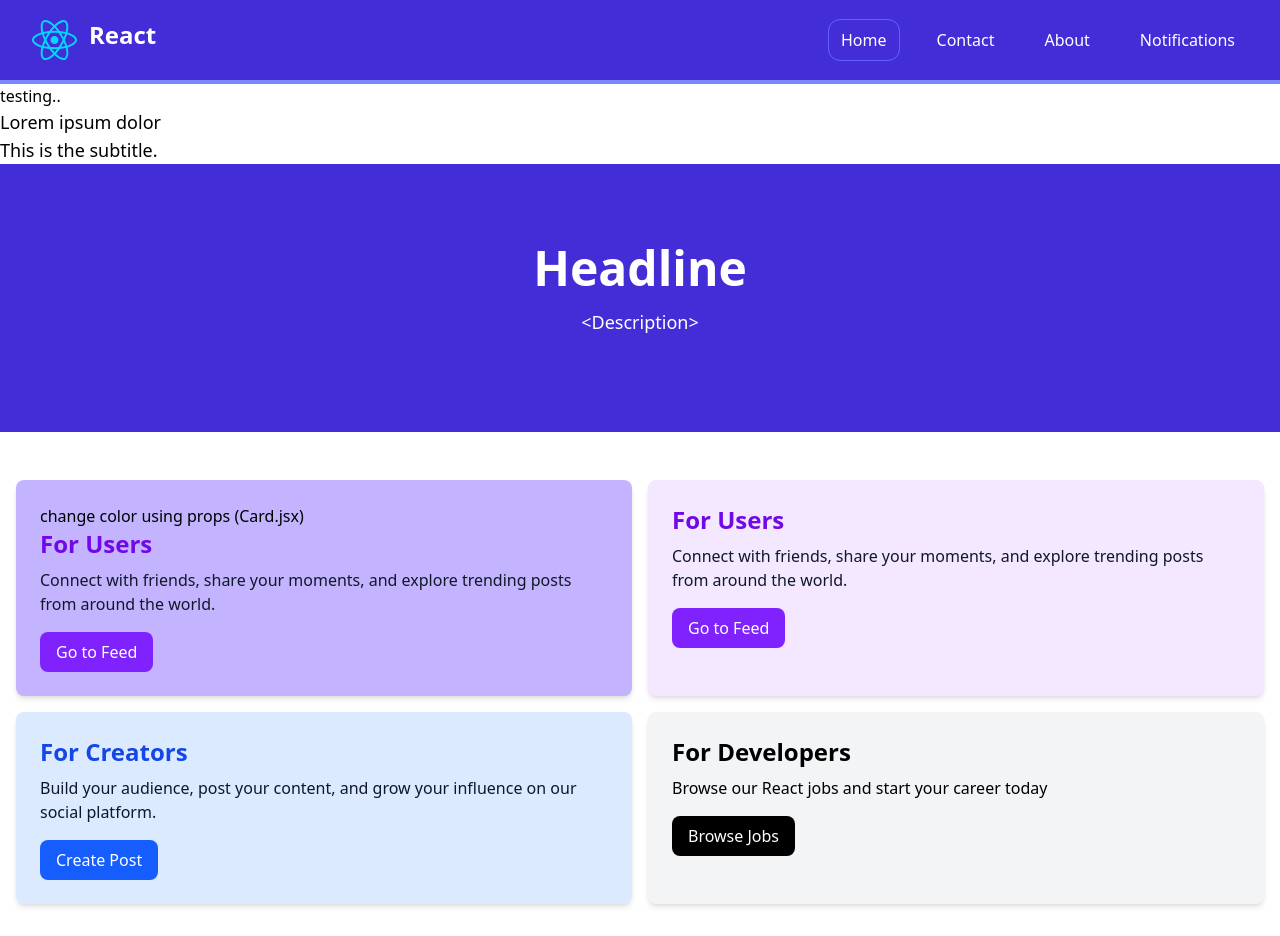
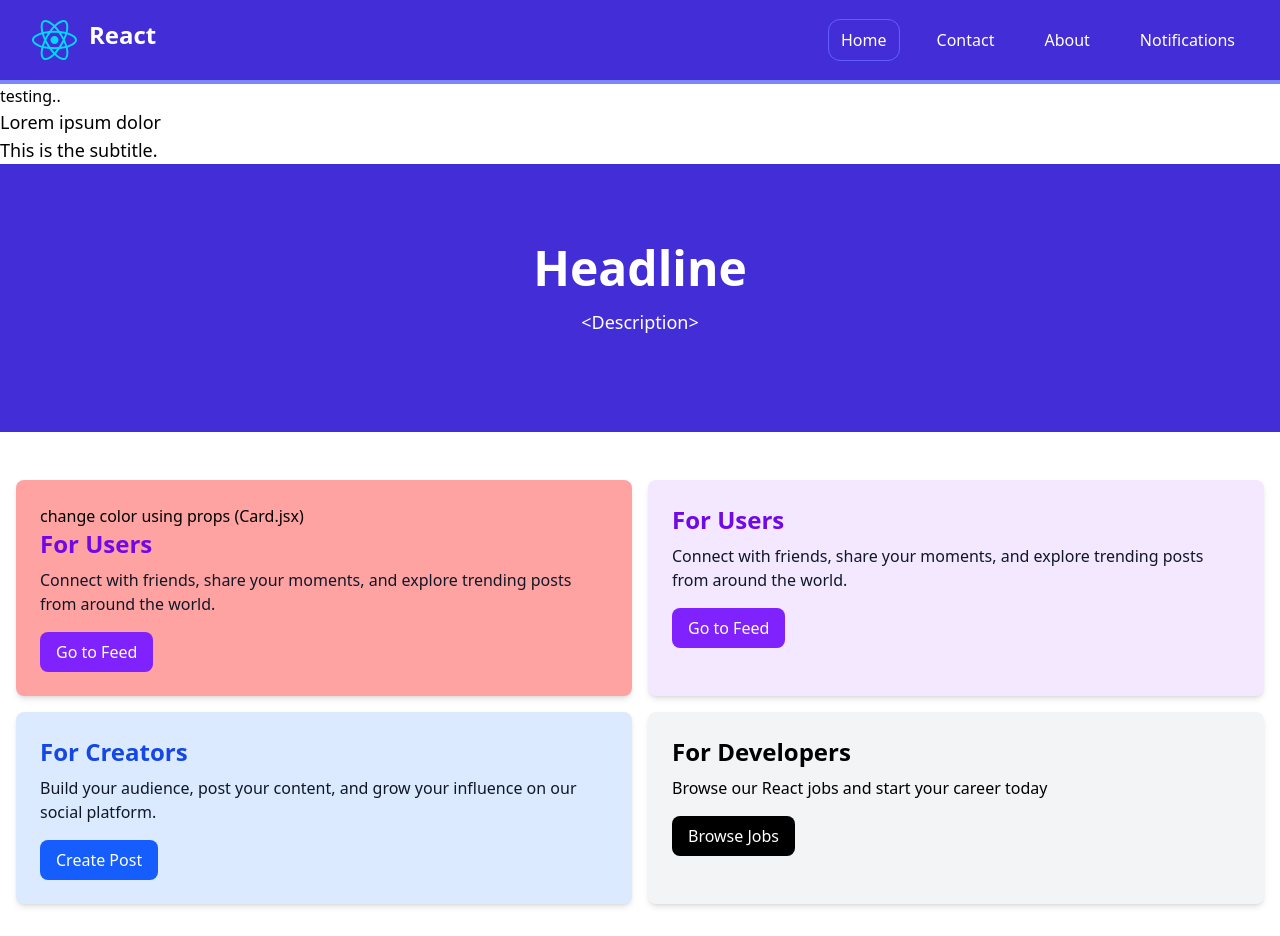
Before and after one commit to coddzz/React-Vite, a React (Vite) app: page / in a window 1280 px wide. Built offline with nearby package versions, Linux system fonts and the light colour scheme.

Commit message:
styling using props

```diff
--- a/src/components/Card.jsx
+++ b/src/components/Card.jsx
@@ -1,8 +1,8 @@
 import React from 'react'
 
-const Card = ({children}) => {
+const Card = ({children, bg='bg-violet-300'}) => {
   return (
-    <div className='bg-violet-300 p-6 rounded-lg shadow-md'>
+    <div className={`${bg} p-6 rounded-lg shadow-md`}>
         <h1 className='font-extralight'>change color using props {"(Card.jsx)"}</h1>
         {children}
     </div>
--- a/src/components/HomeCards.jsx
+++ b/src/components/HomeCards.jsx
@@ -6,7 +6,7 @@ const HomeCards = () => {
     <section className="py-4">
         <div className="container-xl lg:container m-auto">
             <div className="grid grid-cols-1 md:grid-cols-2 gap-4 p-4 rounded-lg">
-                <Card>
+                <Card bg='bg-red-300'>
                     <h2 className="text-2xl font-bold text-violet-700">For Users</h2>
                     <p className="mt-2 mb-4 text-gray-900">
                     Connect with friends, share your moments, and explore trending posts
```
